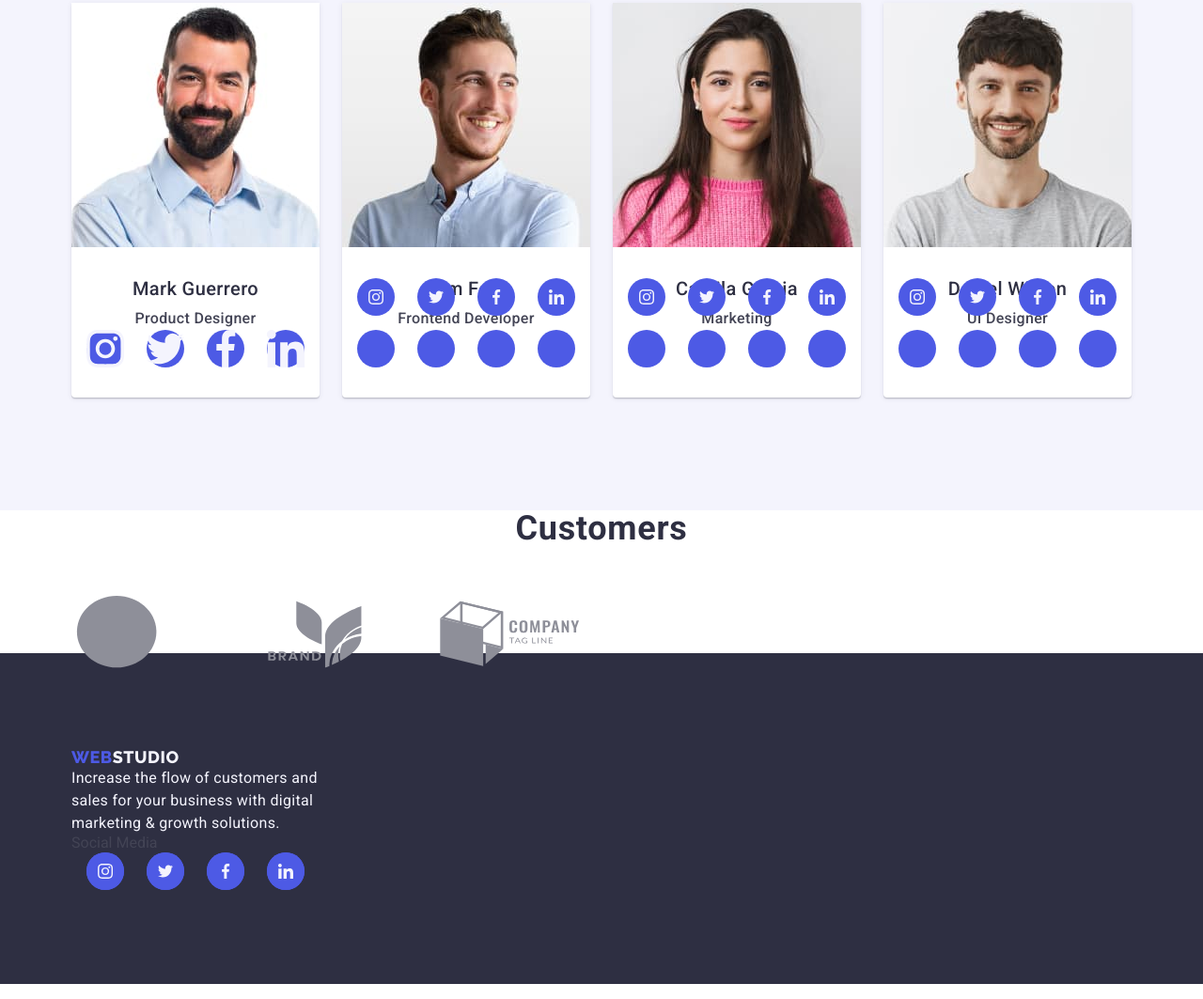
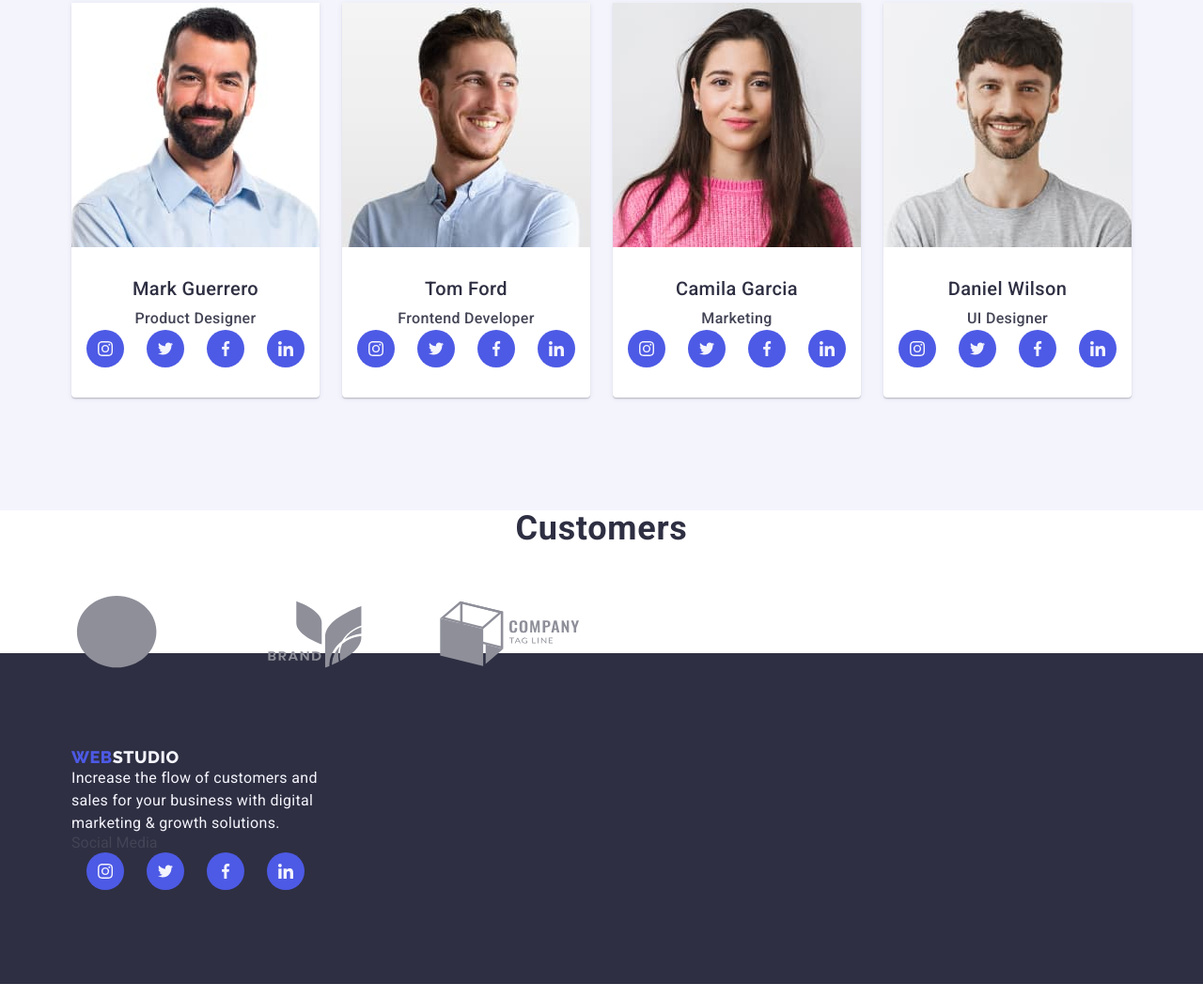
Before and after one commit to BanShuit/goit-markup-hw-04, a plain HTML site: page index.html in a window 1280 px wide. Shown: the part 1871-2934 px from the top of the page at 94% size. Drawn offline with nearby package versions, Linux system fonts and the light colour scheme.

Commit message:
Update index.html

```diff
--- a/index.html
+++ b/index.html
@@ -117,29 +117,29 @@
                             <p class="p-selection-four">Product Designer</p>
                             <ul class="icons-media">
                                 <li class="icons-media-item">
-                                    <a class="team-social-link" >
-                                        <svg >
+                                    <a class="team-social-link" href="#">
+                                        <svg class="" widht="16" height="16">
                                             <use href="./images/icons.svg#icon-instagram-2"  />
                                         </svg>
                                     </a>
                                 </li>
                                 <li class="icons-media-item">
-                                    <a class="team-social-link" >
-                                        <svg >
+                                    <a class="team-social-link" href="#">
+                                        <svg class="" widht="16" height="16" >
                                             <use href="./images/icons.svg#icon-twitter-1"  />
                                         </svg>
                                     </a>
                                 </li>
                                 <li class="icons-media-item">
-                                    <a class="team-social-link" >
-                                        <svg >
+                                    <a class="team-social-link" href="#">
+                                        <svg class="" widht="16" height="16" >
                                             <use href="./images/icons.svg#icon-facebook-1"  />
                                         </svg>
                                     </a>
                                 </li>
                                 <li class="icons-media-item">
-                                    <a class="team-social-link" >
-                                        <svg >
+                                    <a class="team-social-link" href="#">
+                                        <svg class="color" widht="16" height="16" >
                                             <use href="./images/icons.svg#icon-linkedin-1"  />
                                         </svg>
                                     </a>
@@ -156,33 +156,29 @@
                         <ul class="icons-media">
                             <li class="icons-media-item">
                                 <a class="team-social-link" href="#">
-                                    <svg >
-                                        <rect x="0" y="0" width="40" height="40" rx="20" ry="20" fill="#4D5AE5" />
-                                        <use href="./images/icons.svg#icon-instagram-2" x="12" y="12" width="16" height="16" />
+                                    <svg class="" widht="16" height="16">
+                                        <use href="./images/icons.svg#icon-instagram-2" />
                                     </svg>
                                 </a>
                             </li>
                             <li class="icons-media-item">
                                 <a class="team-social-link" href="#">
-                                    <svg >
-                                        <circle cx="20" cy="20" r="20" fill="#4D5AE5" />
-                                        <use href="./images/icons.svg#icon-twitter-1" x="12" y="12" width="16" height="16" />
+                                    <svg class="" widht="16" height="16">
+                                        <use href="./images/icons.svg#icon-twitter-1" />
                                     </svg>
                                 </a>
                             </li>
                             <li class="icons-media-item">
                                 <a class="team-social-link" href="#">
-                                    <svg >
-                                        <circle cx="20" cy="20" r="20" fill="#4D5AE5" />
-                                        <use href="./images/icons.svg#icon-facebook-1" x="12" y="12" width="16" height="16" />
+                                    <svg class="" widht="16" height="16">
+                                        <use href="./images/icons.svg#icon-facebook-1" />
                                     </svg>
                                 </a>
                             </li>
                             <li class="icons-media-item">
                                 <a class="team-social-link" href="#">
-                                    <svg >
-                                        <circle cx="20" cy="20" r="20" fill="#4D5AE5" />
-                                        <use href="./images/icons.svg#icon-linkedin-1" x="12" y="12" width="16" height="16" />
+                                    <svg class="color" widht="16" height="16">
+                                        <use href="./images/icons.svg#icon-linkedin-1" />
                                     </svg>
                                 </a>
                             </li>
@@ -198,33 +194,29 @@
                         <ul class="icons-media">
                             <li class="icons-media-item">
                                 <a class="team-social-link" href="#">
-                                    <svg >
-                                        <rect x="0" y="0" width="40" height="40" rx="20" ry="20" fill="#4D5AE5" />
-                                        <use href="./images/icons.svg#icon-instagram-2" x="12" y="12" width="16" height="16" />
+                                    <svg class="" widht="16" height="16">
+                                        <use href="./images/icons.svg#icon-instagram-2" />
                                     </svg>
                                 </a>
                             </li>
                             <li class="icons-media-item">
                                 <a class="team-social-link" href="#">
-                                    <svg >
-                                        <circle cx="20" cy="20" r="20" fill="#4D5AE5" />
-                                        <use href="./images/icons.svg#icon-twitter-1" x="12" y="12" width="16" height="16" />
+                                    <svg class="" widht="16" height="16">
+                                        <use href="./images/icons.svg#icon-twitter-1" />
                                     </svg>
                                 </a>
                             </li>
                             <li class="icons-media-item">
                                 <a class="team-social-link" href="#">
-                                    <svg >
-                                        <circle cx="20" cy="20" r="20" fill="#4D5AE5" />
-                                        <use href="./images/icons.svg#icon-facebook-1" x="12" y="12" width="16" height="16" />
+                                    <svg class="" widht="16" height="16">
+                                        <use href="./images/icons.svg#icon-facebook-1" />
                                     </svg>
                                 </a>
                             </li>
                             <li class="icons-media-item">
                                 <a class="team-social-link" href="#">
-                                    <svg >
-                                        <circle cx="20" cy="20" r="20" fill="#4D5AE5" />
-                                        <use href="./images/icons.svg#icon-linkedin-1" x="12" y="12" width="16" height="16" />
+                                    <svg class="color" widht="16" height="16">
+                                        <use href="./images/icons.svg#icon-linkedin-1" />
                                     </svg>
                                 </a>
                             </li>
@@ -239,33 +231,29 @@
                         <ul class="icons-media">
                             <li class="icons-media-item">
                                 <a class="team-social-link" href="#">
-                                    <svg >
-                                        <rect x="0" y="0" width="40" height="40" rx="20" ry="20" fill="#4D5AE5" />
-                                        <use href="./images/icons.svg#icon-instagram-2" x="12" y="12" width="16" height="16" />
+                                    <svg class="" widht="16" height="16">
+                                        <use href="./images/icons.svg#icon-instagram-2" />
                                     </svg>
                                 </a>
                             </li>
                             <li class="icons-media-item">
                                 <a class="team-social-link" href="#">
-                                    <svg >
-                                        <circle cx="20" cy="20" r="20" fill="#4D5AE5" />
-                                        <use href="./images/icons.svg#icon-twitter-1" x="12" y="12" width="16" height="16" />
+                                    <svg class="" widht="16" height="16">
+                                        <use href="./images/icons.svg#icon-twitter-1" />
                                     </svg>
                                 </a>
                             </li>
                             <li class="icons-media-item">
                                 <a class="team-social-link" href="#">
-                                    <svg >
-                                        <circle cx="20" cy="20" r="20" fill="#4D5AE5" />
-                                        <use href="./images/icons.svg#icon-facebook-1" x="12" y="12" width="16" height="16" />
+                                    <svg class="" widht="16" height="16">
+                                        <use href="./images/icons.svg#icon-facebook-1" />
                                     </svg>
                                 </a>
                             </li>
                             <li class="icons-media-item">
                                 <a class="team-social-link" href="#">
-                                    <svg >
-                                        <circle cx="20" cy="20" r="20" fill="#4D5AE5" />
-                                        <use href="./images/icons.svg#icon-linkedin-1" x="12" y="12" width="16" height="16" />
+                                    <svg class="color" widht="16" height="16">
+                                        <use href="./images/icons.svg#icon-linkedin-1" />
                                     </svg>
                                 </a>
                             </li>
@@ -323,41 +311,39 @@
                 marketing &
                 growth solutions.
             </p>
-            <Links>Social Media</Links>
+            <div>
+                <p>Social Media</p>
             <ul class="icons-media">
                 <li class="icons-media-item">
                     <a class="team-social-link" href="#">
-                        <svg width="40" height="40">
-                            <rect x="0" y="0" width="40" height="40" rx="20" ry="20" fill="#4D5AE5" />
-                            <use href="./images/icons.svg#icon-instagram-2" x="12" y="12" width="16" height="16" />
+                        <svg class="" widht="16" height="16">
+                            <use href="./images/icons.svg#icon-instagram-2" />
                         </svg>
                     </a>
                 </li>
                 <li class="icons-media-item">
                     <a class="team-social-link" href="#">
-                        <svg width="40" height="40">
-                            <circle cx="20" cy="20" r="20" fill="#4D5AE5" />
-                            <use href="./images/icons.svg#icon-twitter-1" x="12" y="12" width="16" height="16" />
+                        <svg class="" widht="16" height="16">
+                            <use href="./images/icons.svg#icon-twitter-1" />
                         </svg>
                     </a>
                 </li>
                 <li class="icons-media-item">
                     <a class="team-social-link" href="#">
-                        <svg width="40" height="40">
-                            <circle cx="20" cy="20" r="20" fill="#4D5AE5" />
-                            <use href="./images/icons.svg#icon-facebook-1" x="12" y="12" width="16" height="16" />
+                        <svg class="" widht="16" height="16">
+                            <use href="./images/icons.svg#icon-facebook-1" />
                         </svg>
                     </a>
                 </li>
                 <li class="icons-media-item">
                     <a class="team-social-link" href="#">
-                        <svg width="40" height="40">
-                            <circle cx="20" cy="20" r="20" fill="#4D5AE5" />
-                            <use href="./images/icons.svg#icon-linkedin-1" x="12" y="12" width="16" height="16" />
+                        <svg class="color" widht="16" height="16">
+                            <use href="./images/icons.svg#icon-linkedin-1" />
                         </svg>
                     </a>
                 </li>
             </ul>
+            </div>
         </div>
     </footer>
 </body>
```
